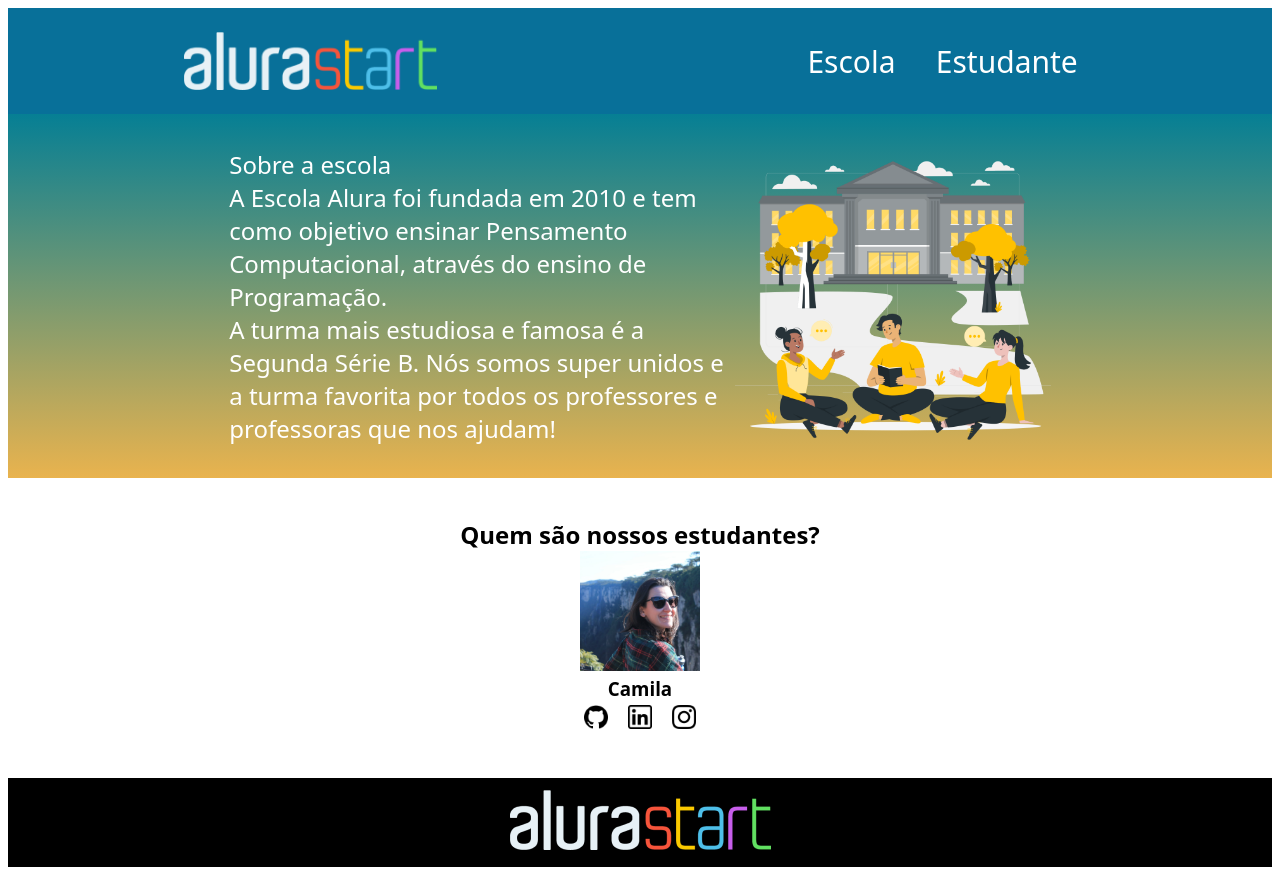
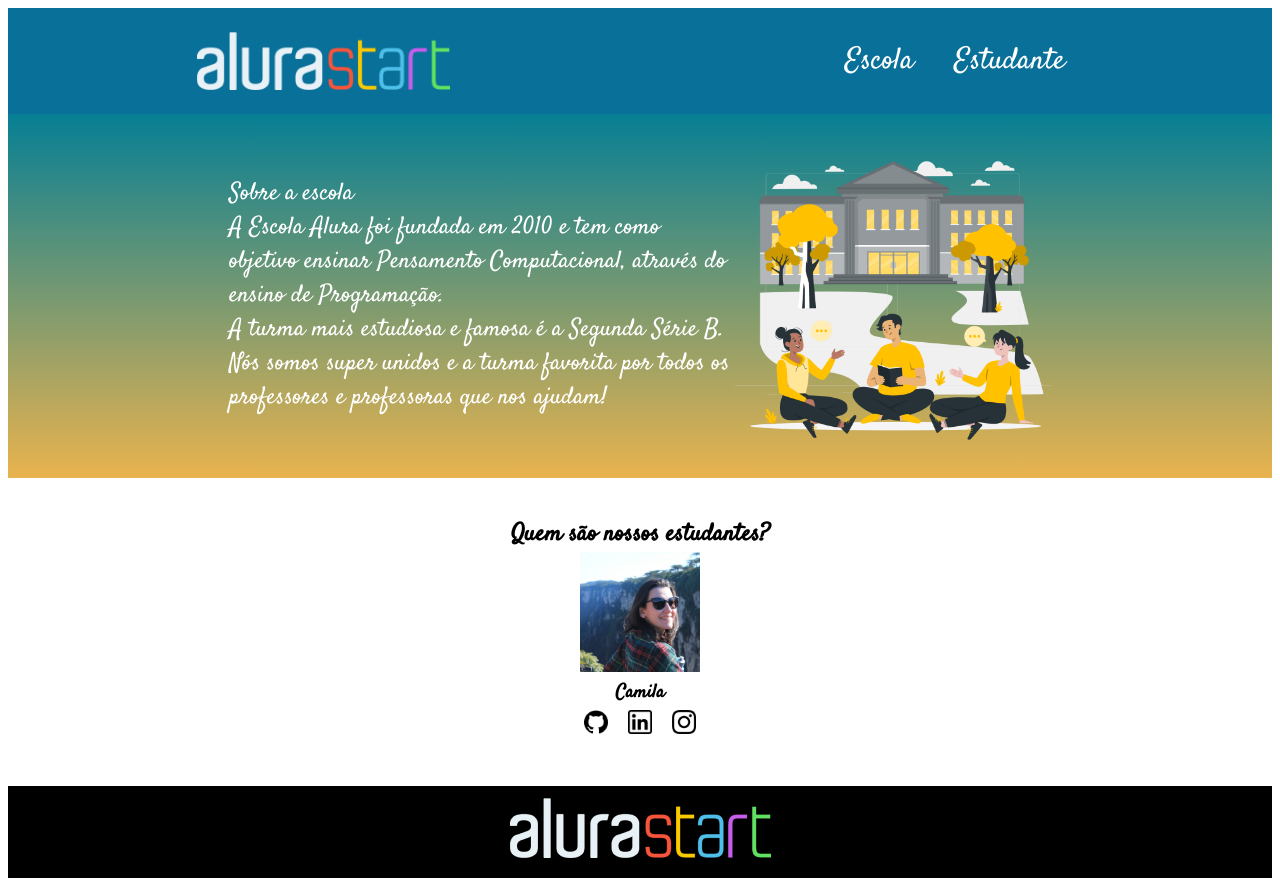
Before and after one commit to camilamoresco/escola, a plain HTML site: page index.html in a window 1280 px wide. Drawn offline with Linux system fonts and the light colour scheme.

Commit message:
Add files via upload

```diff
--- a/index.html
+++ b/index.html
@@ -2,13 +2,14 @@
 <html lang="en">
 <head>
     <meta charset="UTF-8">
+    <meta http-equiv="X-UA-Compatible" content="IE=edge">
     <meta name="viewport" content="width=device-width, initial-scale=1.0">
-    <title>Document</title>
+    <title>Site da escola</title>
+    <link rel="stylesheet" href="style.css">
+    <link rel="preconnect" href="https://fonts.googleapis.com">
+    <link rel="preconnect" href="https://fonts.gstatic.com" crossorigin>
+    <link href="https://fonts.googleapis.com/css2?family=Rowdies&family=Satisfy&display=swap" rel="stylesheet">
 </head>
-<link rel="stylesheet" href="style.css">
-<link rel="preconnect" href="https://fonts.googleapis.com">
-<link rel="preconnect" href="https://fonts.gstatic.com" crossorigin>
-<link href="https://fonts.googleapis.com/css2?family=Ubuntu+Sans:ital,wght@0,100..800;1,100..800&display=swap" rel="stylesheet">
 <body>
     <header>
         <header class="cabecalho">
--- a/style.css
+++ b/style.css
@@ -47,7 +47,8 @@ header {
 
 }
 body {
-    font-family: system-ui, -apple-system, BlinkMacSystemFont, 'Segoe UI', Roboto, Oxygen, Ubuntu, Cantarell, 'Open Sans', 'Helvetica Neue', sans-serif;
+    font-family: "Satisfy", cursive;
+}
     .estudante-imagem{
         width: 120px;
     }
```
